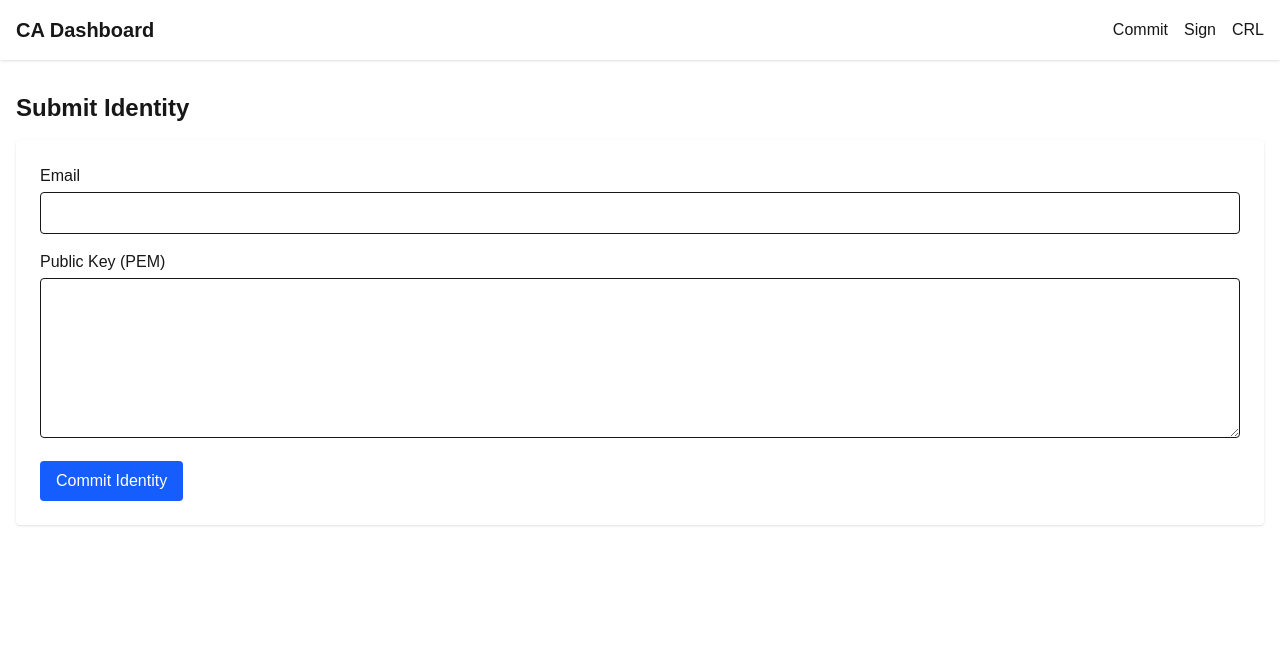
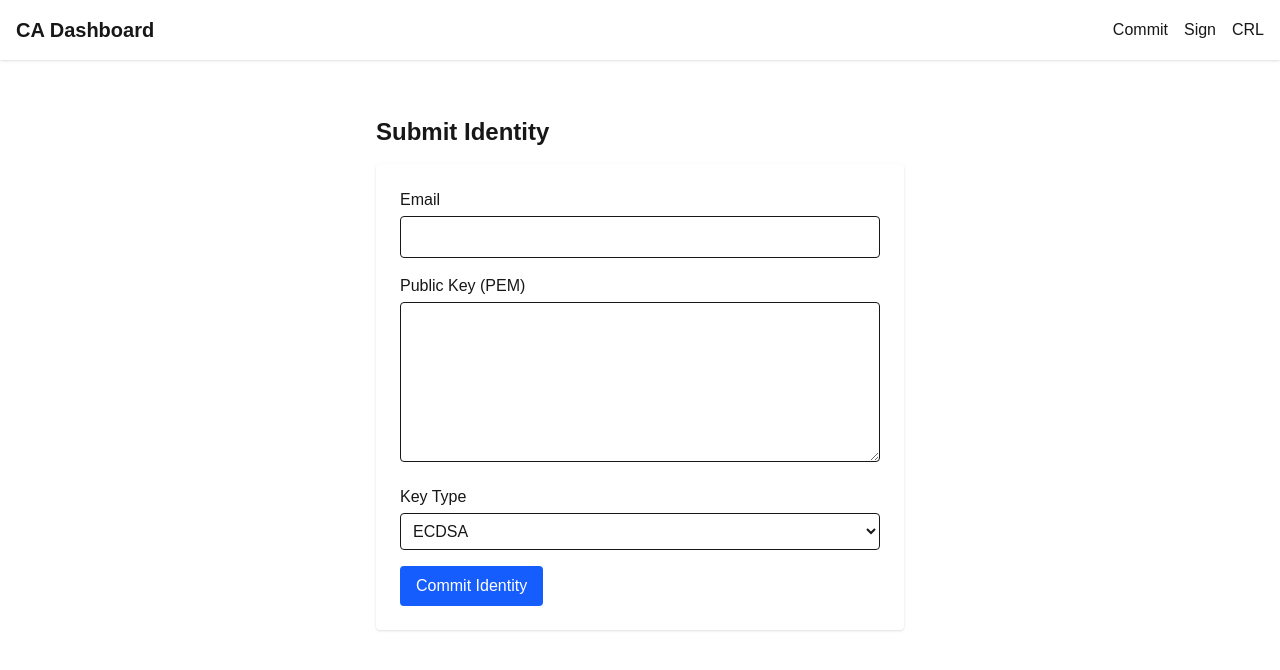
Before and after one commit to ecivini/advanced-programming-of-cryptographic-methods, a Next.js app in the folder ui/: page /commit in a window 1280 px wide. Shown: the top 670 px of the page. Built offline with nearby package versions, Linux system fonts and the light colour scheme.

Commit message:
update commit page, add key type selection and validation

```diff
--- a/ui/app/commit/page.js
+++ b/ui/app/commit/page.js
@@ -4,26 +4,39 @@ import React, { useState } from 'react';
 export default function CommitPage() {
   const [email, setEmail] = useState('');
   const [pubkey, setPubkey] = useState('');
+  const [keyType, setKeyType] = useState('ECDSA');
   const [status, setStatus] = useState(null);
 
-  const handleSubmit = async e => {
+  const handleSubmit = async (e) => {
     e.preventDefault();
     setStatus('Submitting...');
     try {
-      const res = await fetch('/api/commit', {
-        method: 'POST',
+      if (keyType !== 'ECDSA' && keyType !== 'RSA_2048' && keyType !== 'RSA_4096') {
+        // console.error('Invalid key type selected:', keyType);
+        setStatus('Error: Invalid key type selected.');
+        return;
+      }
+
+      const IdUrl = process.env.NEXT_PUBLIC_CA_URL + '/v1/identity';
+      const res = await fetch(IdUrl, {
+        method: 'PUT',
         headers: { 'Content-Type': 'application/json' },
-        body: JSON.stringify({ email, publicKey: pubkey }),
+        body: JSON.stringify({
+          email,
+          public_key: pubkey,
+          key_type: keyType,
+        }),
       });
       if (!res.ok) throw new Error(await res.text());
-      setStatus('Identity committed successfully!');
+      setStatus('✅ Identity committed successfully!');
     } catch (err) {
-      setStatus(`Error: ${err.message}`);
+      // console.error('Key type ' + keyType + ' Error:', err);
+      setStatus(`❌ Error: ${err.message}`);
     }
   };
 
   return (
-    <div>
+    <div className="max-w-xl mx-auto p-6">
       <h2 className="text-2xl font-semibold mb-4">Submit Identity</h2>
       <form onSubmit={handleSubmit} className="bg-white p-6 rounded shadow space-y-4">
         <div>
@@ -45,6 +58,19 @@ export default function CommitPage() {
             onChange={e => setPubkey(e.target.value)}
           />
         </div>
+        <div>
+          <label className="block font-medium">Key Type</label>
+          <select
+            required
+            className="w-full mt-1 p-2 border rounded"
+            value={keyType}
+            onChange={e => setKeyType(e.target.value)}
+          >
+            <option value="ECDSA">ECDSA</option>
+            <option value="RSA_2048">RSA 2048</option>
+            <option value="RSA_4096">RSA 4096</option>
+          </select>
+        </div>
         <button
           type="submit"
           className="px-4 py-2 bg-blue-600 text-white rounded hover:bg-blue-700"
@@ -52,7 +78,7 @@ export default function CommitPage() {
           Commit Identity
         </button>
       </form>
-      {status && <p className="mt-4">{status}</p>}
+      {status && <p className="mt-4 text-center">{status}</p>}
     </div>
   );
 }
--- a/ui/app/page.js
+++ b/ui/app/page.js
@@ -8,7 +8,7 @@ export default function HomePage() {
 
 useEffect(() => {
   const caUrl = process.env.NEXT_PUBLIC_CA_URL + '/v1/info/pk';
-  console.log(`Fetching CA info from: ${caUrl}`);
+  // console.log(`Fetching CA info from: ${caUrl}`);
   fetch(caUrl, {
     method: 'GET',
     headers: {
```
